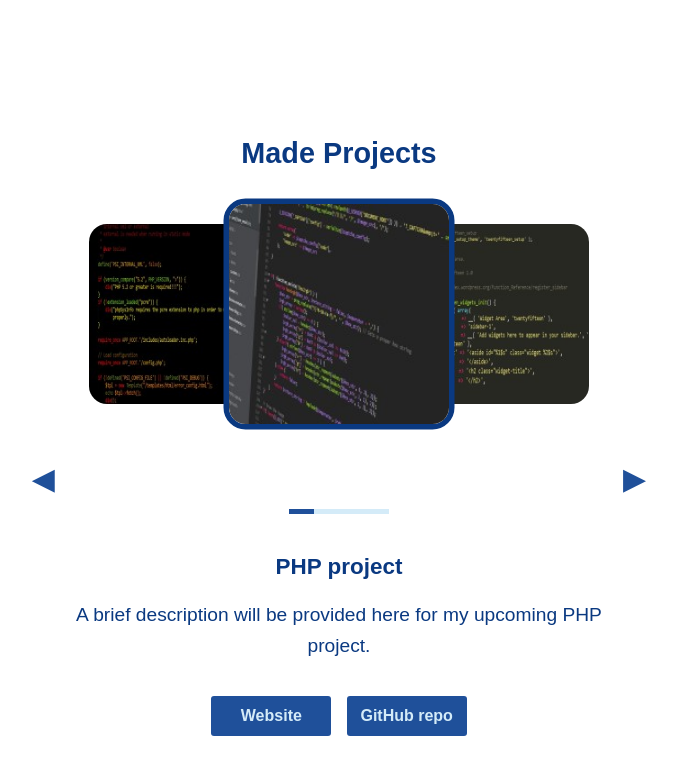
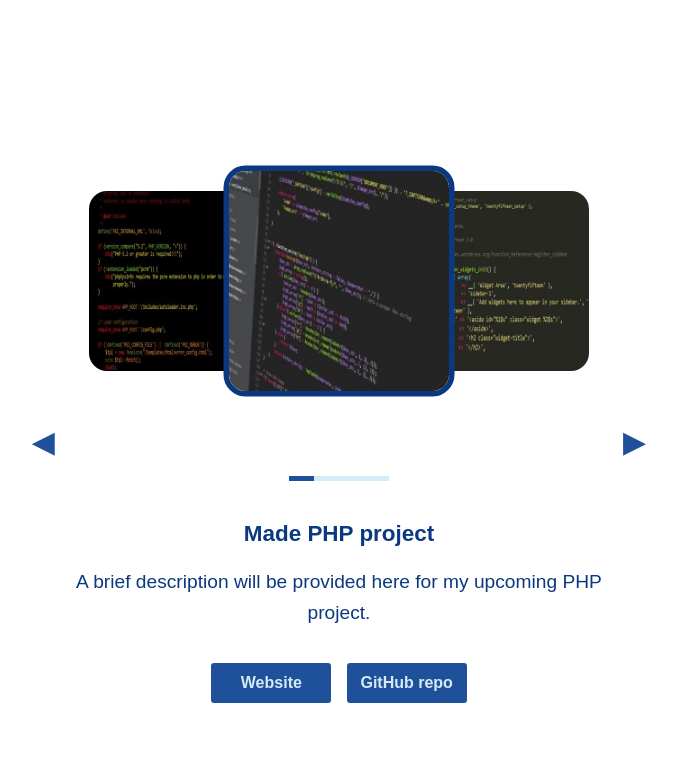
Before and after one commit to Dominik-55/portfolio, a plain HTML site: page indexen.html in a window 1280 px wide. Shown: the part 1385-2160 px from the top of the page, without its empty margins (301-978 px from the left). Drawn offline with Linux system fonts and the light colour scheme.

Commit message:
small fixes

```diff
--- a/indexen.html
+++ b/indexen.html
@@ -51,7 +51,6 @@
 
     <div class="fourth-container">
         <div class="content">
-            <h2>Made Projects</h2>
             <div class="carousel">
                 <div class="carousel-images">
                     <img src="images/php.jpg" alt="first-project-image" class="active">
--- a/scripten.js
+++ b/scripten.js
@@ -7,10 +7,10 @@ const buttons = document.querySelector('.carousel-buttons');
 let currentIndex = 0;
 
 const info = [
-    { title: "PHP project", description: "A brief description will be provided here for my upcoming PHP project." },
-    { title: "Vue.js project", description: "A brief description will be provided here for my upcoming Vue.js project." },
-    { title: "Angular project", description: "A brief description will be provided here for my upcoming Angular project." },
-    { title: "Node.js project", description: "A brief description will be provided here for my upcoming Node.js project." }
+    { title: "Made PHP project", description: "A brief description will be provided here for my upcoming PHP project." },
+    { title: "Made Vue.js project", description: "A brief description will be provided here for my upcoming Vue.js project." },
+    { title: "Made Angular project", description: "A brief description will be provided here for my upcoming Angular project." },
+    { title: "Made Node.js project", description: "A brief description will be provided here for my upcoming Node.js project." }
 ];
 
 function updateCarousel() {
--- a/style.css
+++ b/style.css
@@ -111,7 +111,7 @@ p {
     width: 90%;
     max-width: 600px;
     margin: 0 auto;
-    height: 80vh;
+    height: 90vh;
 }
 
 .carousel-images {
```
Also changed, not shown: scripthu.js (+4 -4 lines).
